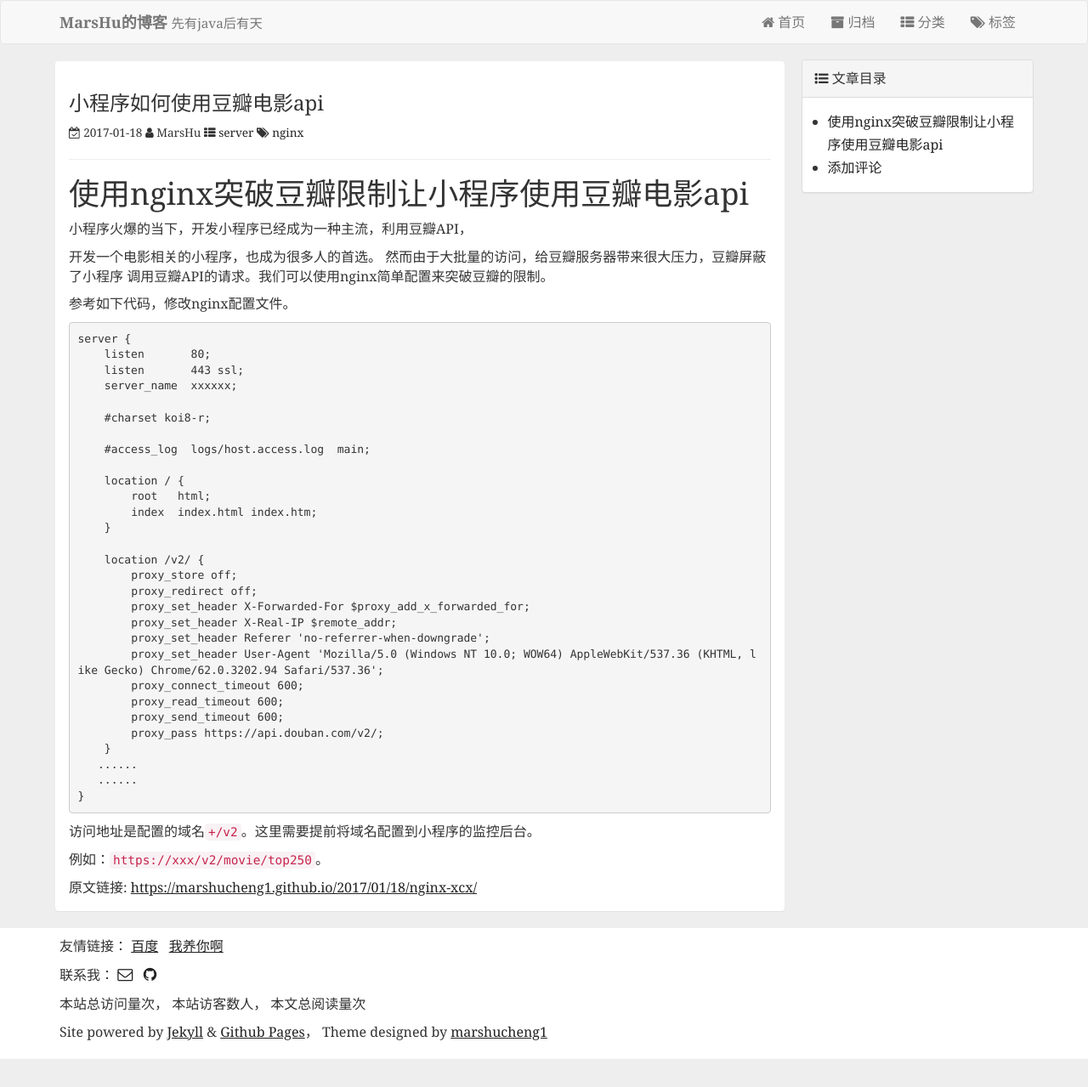
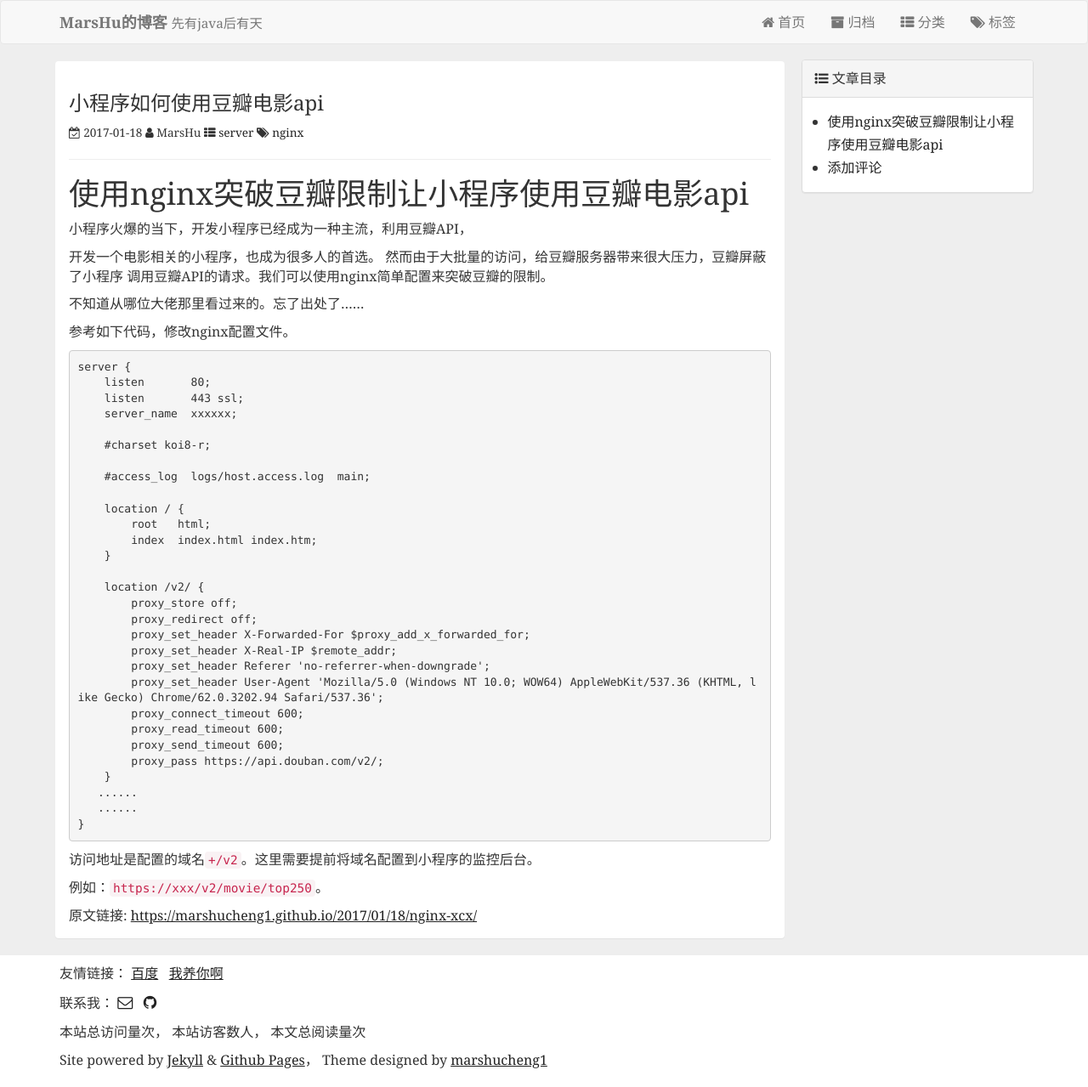
Before and after one commit to marshucheng1/marshucheng1.github.io, a Jekyll site: the page built from _posts/2017-01-18-nginx-xcx.md, in a window 1280 px wide. Shown: the whole page at 85% size. Built offline with Jekyll 4.4.1, drawn with Linux system fonts in a browser that asks for light colours; comment, search, counter and statistics services are not loaded; before the commit the page ends 1246 px from its top, so only the background shows below that.

Commit message:
Update 2017-01-18-nginx-xcx.md

```diff
--- a/_posts/2017-01-18-nginx-xcx.md
+++ b/_posts/2017-01-18-nginx-xcx.md
@@ -16,6 +16,8 @@ author: MarsHu
 开发一个电影相关的小程序，也成为很多人的首选。
 然而由于大批量的访问，给豆瓣服务器带来很大压力，豆瓣屏蔽了小程序
 调用豆瓣API的请求。我们可以使用nginx简单配置来突破豆瓣的限制。
+
+不知道从哪位大佬那里看过来的。忘了出处了......
 
 
 
```
